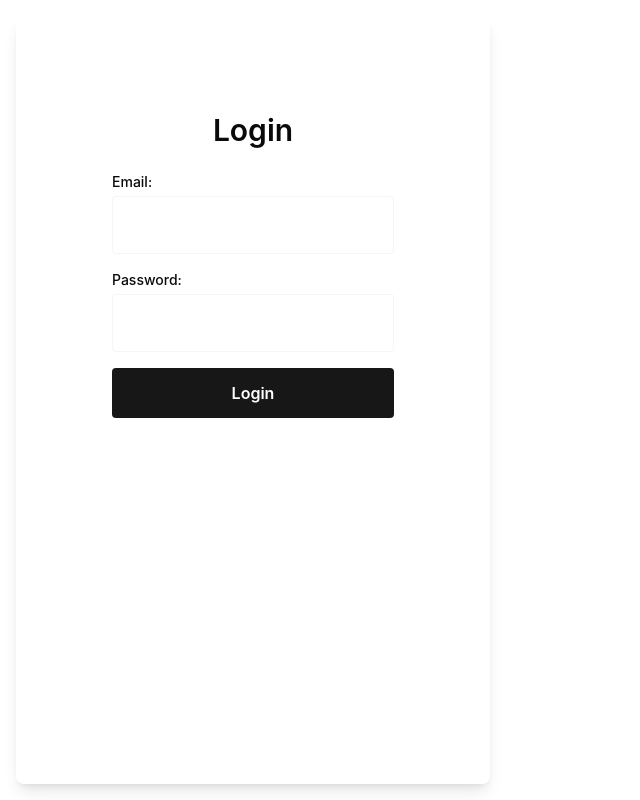
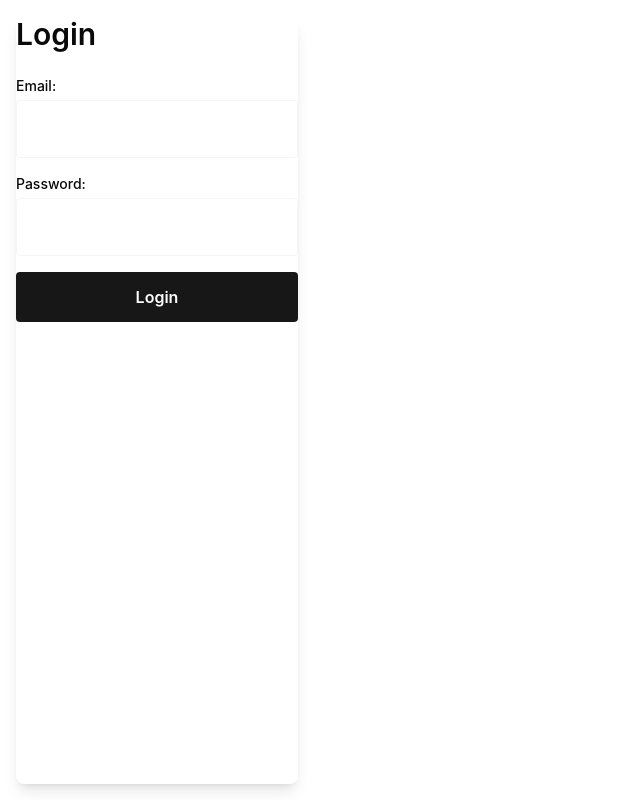
Before and after one commit to ps08022009/student-managment-system, a React (Vite) app: page / in a window 1280 px wide. Shown: the whole page, without its empty margins (0-640 px from the left). Built offline with nearby package versions, Linux system fonts and the light colour scheme.

Commit message:
change sizing

```diff
--- a/src/components/Login.tsx
+++ b/src/components/Login.tsx
@@ -18,10 +18,10 @@ const LoginScreen: React.FC<{ onLogin: () => void }> = ({ onLogin }) => {
   };
 
   return (
-    <div className="flex min-h-screen bg-background p-4"> {/* Removed centering classes */}
-      <div className="bg-card p-24 rounded-lg shadow-lg w-full max-w-2xl"> {/* Increased padding and max width */}
-        <h1 className="text-3xl font-semibold mb-6 text-center text-foreground">Login</h1> {/* Title centered */}
-        {error && <p className="text-red-500 text-center mb-4">{error}</p>} {/* Display error message */}
+    <div className="flex min-h-screen bg-background p-4">
+      <div className="bg-card p-50 rounded-lg shadow-lg w-full max-w-4x2">
+        <h1 className="text-3xl font-semibold mb-6 text-foreground">Login</h1>
+        {error && <p className="text-red-500 text-center mb-4">{error}</p>}
         <form onSubmit={handleSubmit}>
           <div className="mb-4">
             <label className="block text-sm font-medium text-foreground">Email:</label>
```
